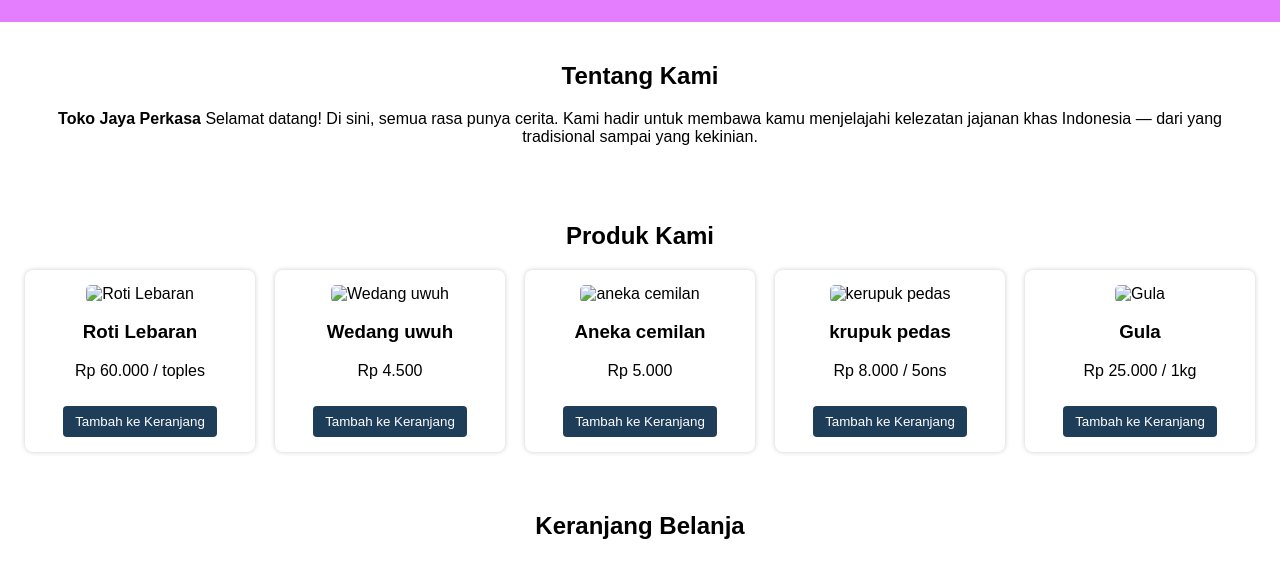
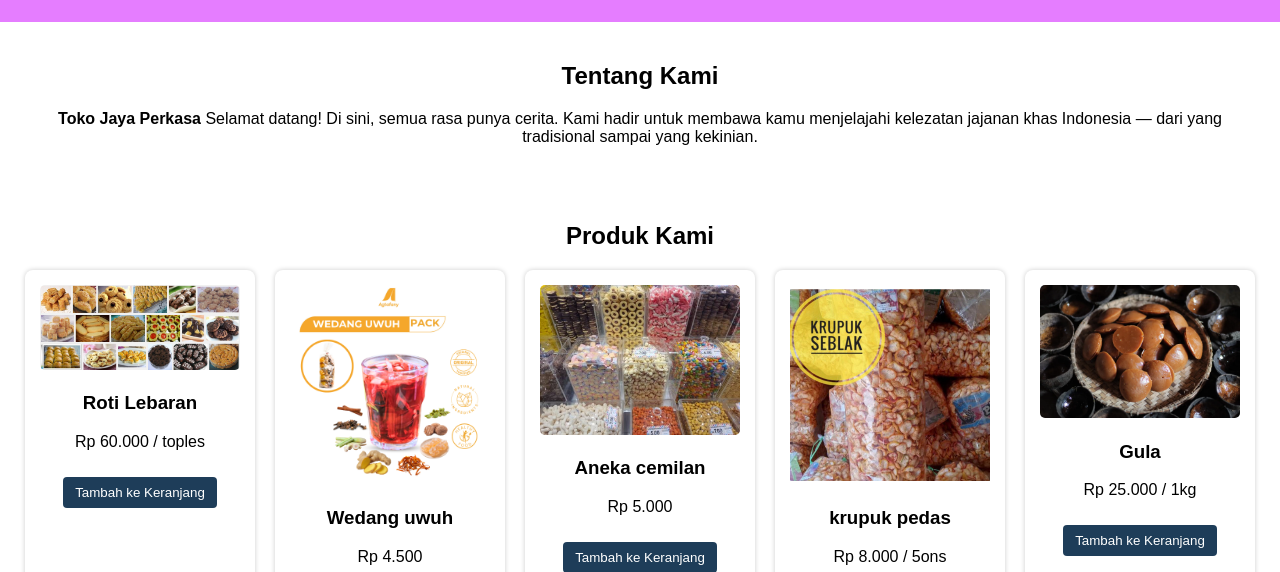
Before and after one commit to yusuf-sudo377/tokojayaperkasa, a plain HTML site: page index.html in a window 1280 px wide. Shown: the part 124-696 px from the top of the page. Drawn offline with Linux system fonts and the light colour scheme; a script that the page names is missing.

Commit message:
Update image paths for product listings

```diff
--- a/index.html
+++ b/index.html
@@ -32,35 +32,35 @@
         <div class="produk-list">
 
             <div class="produk">
-                <img src="lbrn.jpg" alt="Roti Lebaran">
+                <img src="img/lbrn.jpg" alt="Roti Lebaran">
                 <h3>Roti Lebaran</h3>
                 <p>Rp 60.000 / toples</p>
                 <button onclick="tambahKeranjang('Cat Tembok 5L')">Tambah ke Keranjang</button>
             </div>
 
             <div class="produk">
-                <img src="uwh.jpg" alt="Wedang uwuh">
+                <img src="img/uwh.jpg" alt="Wedang uwuh">
                 <h3>Wedang uwuh</h3>
                 <p>Rp 4.500</p>
                 <button onclick="tambahKeranjang('Semen 50kg')">Tambah ke Keranjang</button>
             </div>
 
             <div class="produk">
-                <img src="jjn.jpg" alt="aneka cemilan">
+                <img src="img/jjn.jpg" alt="aneka cemilan">
                 <h3>Aneka cemilan</h3>
                 <p>Rp 5.000</p>
                 <button onclick="tambahKeranjang('aneka cemilan')">Tambah ke Keranjang</button>
             </div>
 
             <div class="produk">
-                <img src="krpk.jpg" alt="kerupuk pedas">
+                <img src="img/krpk.jpg" alt="kerupuk pedas">
                 <h3>krupuk pedas</h3>
                 <p>Rp 8.000 / 5ons</p>
                 <button onclick="tambahKeranjang('aneka ciki')">Tambah ke Keranjang</button>
             </div>
 
            <div class="produk">
-                <img src="mrh.jpg" alt="Gula">
+                <img src="img/mrh.jpg" alt="Gula">
                 <h3>Gula</h3>
                 <p>Rp 25.000 / 1kg</p>
                 <button onclick="tambahKeranjang('Gula')">Tambah ke Keranjang</button>
```
